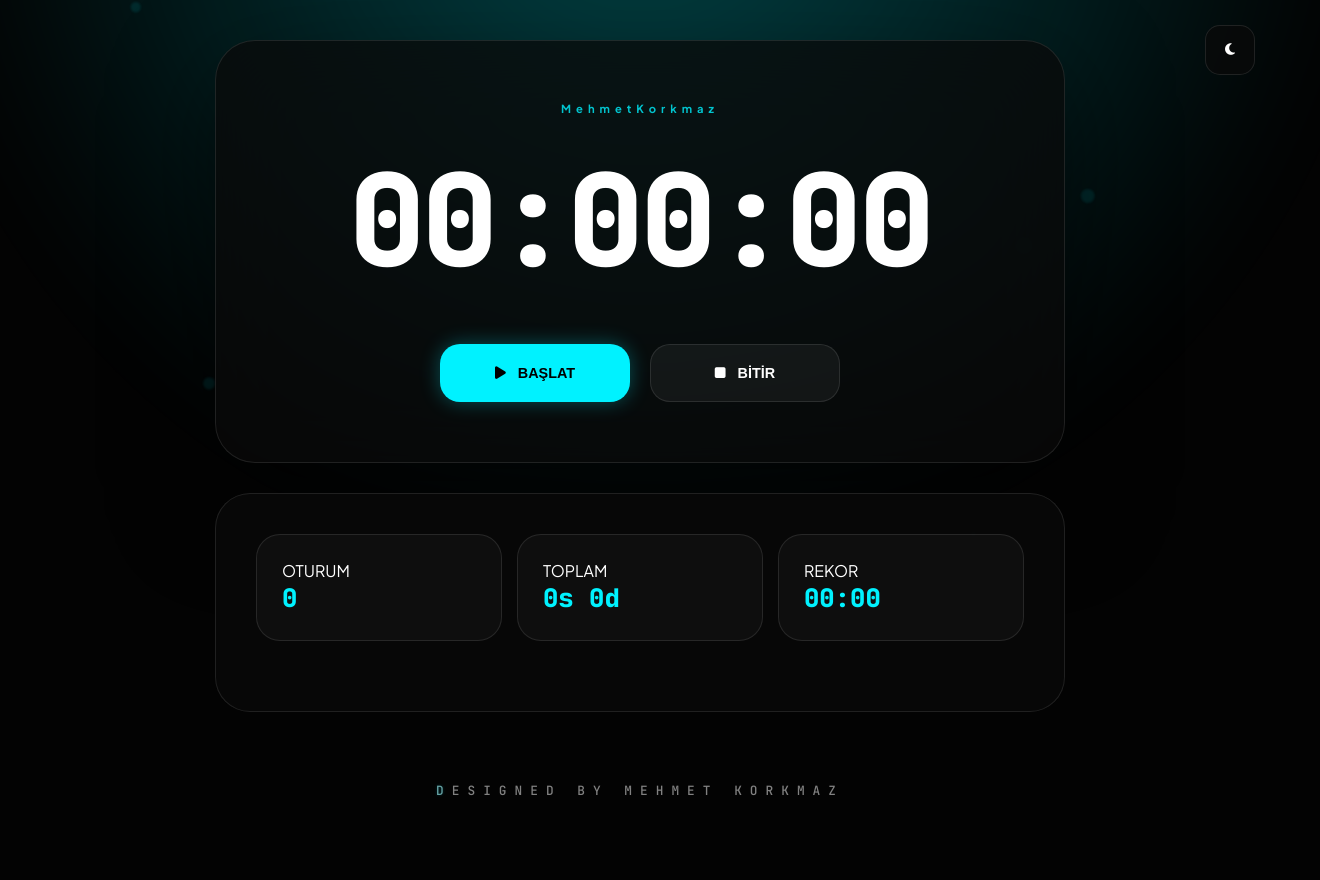
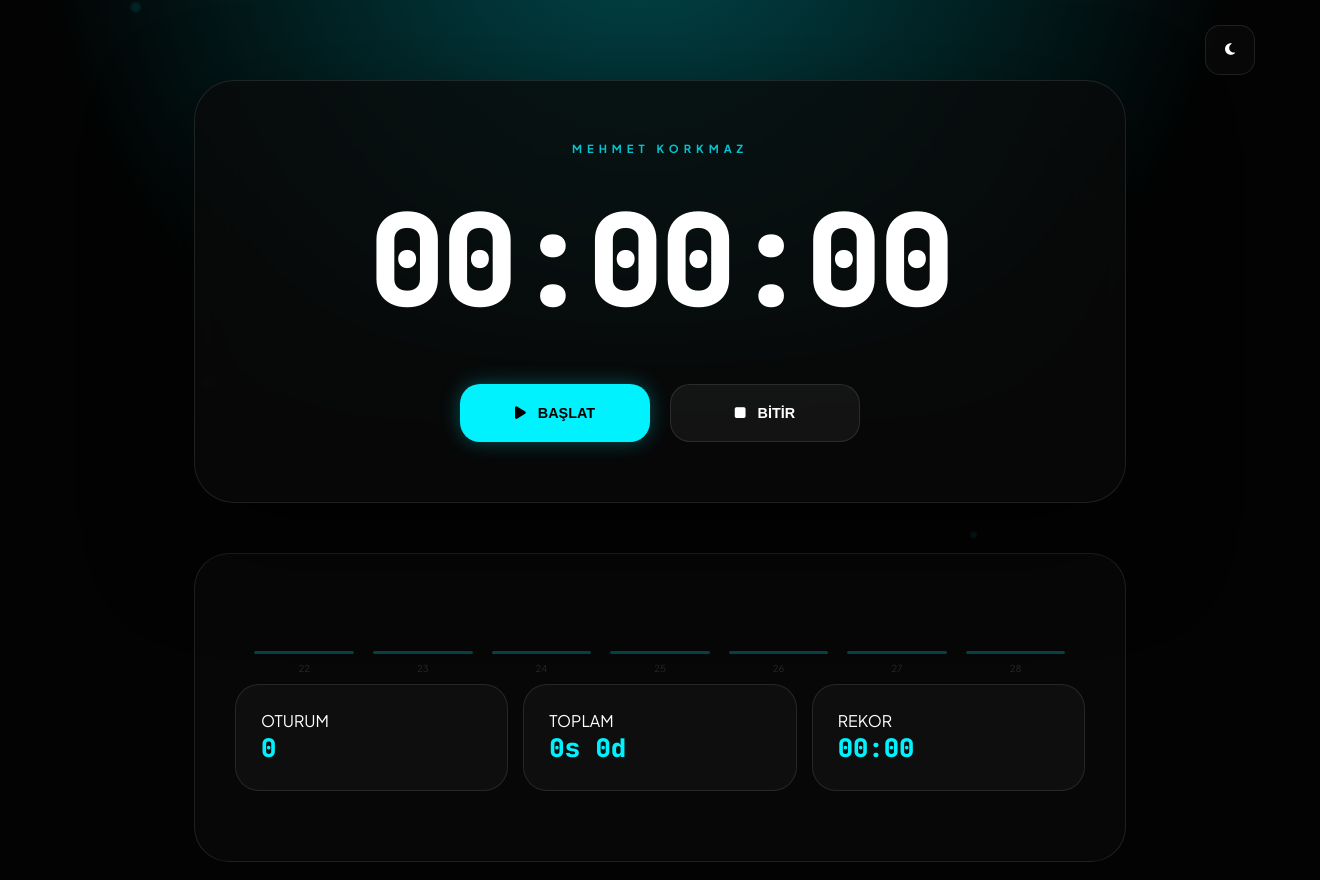
Before and after one commit to mehmetxkrkmz/Krono, a plain HTML site: page index.html in a window 1280 px wide. Shown: the whole page, 1320 px wide, since content can reach past the window. Before the commit the page ends 859 px from the top, so only its background shows below. Drawn offline with Linux system fonts and the light colour scheme.

Commit message:
Refactor index.html for improved functionality and design
Updated the HTML structure, styles, and JavaScript functionality for the Elite Study Tracker application, including enhancements to the timer and data display features.

```diff
--- a/index.html
+++ b/index.html
@@ -31,32 +31,45 @@
             --border: rgba(0, 0, 0, 0.08);
         }
 
-        html, body { overflow-x: hidden; width: 100%; position: relative; }
-        * { margin: 0; padding: 0; box-sizing: border-box; transition: background 0.4s, color 0.4s; }
+        /* Sayfa Başlangıçta Kaymaz */
+        html, body {
+            overflow-x: hidden;
+            width: 100%;
+            height: 100%;
+            margin: 0; padding: 0;
+        }
 
         body {
             background: var(--bg);
             color: var(--text);
             font-family: 'Plus Jakarta Sans', sans-serif;
-            min-height: 100vh;
-            display: flex; flex-direction: column; align-items: center; padding: 40px 20px;
+            display: flex; flex-direction: column; align-items: center;
+            justify-content: flex-start;
+            padding: 40px 20px;
         }
 
-        /* --- ÜST AYDINLATMA --- */
-        .cosmic-glow {
+        /* Üst Aydınlatma */
+        .cosmic-glow-top {
             position: fixed; top: -15%; left: 50%; transform: translateX(-50%);
-            width: 140%; height: 70%;
+            width: 140%; height: 60%;
             background: radial-gradient(circle at 50% 0%, var(--accent-glow) 0%, transparent 60%);
             z-index: -2; pointer-events: none;
-            animation: breathe-glow 6s ease-in-out infinite alternate;
+            transition: opacity 1s ease;
         }
 
-        @keyframes breathe-glow {
-            0% { opacity: 0.4; transform: translateX(-50%) scale(1); filter: blur(40px); }
-            100% { opacity: 1; transform: translateX(-50%) scale(1.15); filter: blur(60px); }
+        /* Alt Aydınlatma (Sadece Çalışırken) */
+        .cosmic-glow-bottom {
+            position: fixed; bottom: -15%; left: 50%; transform: translateX(-50%);
+            width: 140%; height: 60%;
+            background: radial-gradient(circle at 50% 100%, var(--accent-glow) 0%, transparent 60%);
+            z-index: -2; pointer-events: none;
+            opacity: 0;
+            transition: opacity 1s ease;
         }
 
-        /* --- PARÇACIKLAR --- */
+        body.running-timer .cosmic-glow-bottom { opacity: 1; }
+        body.running-timer .data-explorer, body.running-timer .signature { opacity: 0; pointer-events: none; }
+
         .particles-container {
             position: fixed; top: 0; left: 0; width: 100%; height: 100%;
             z-index: -1; pointer-events: none;
@@ -75,7 +88,7 @@
             100% { transform: translate(-20px, -100vh) scale(1); }
         }
 
-        /* --- ANA KONTEYNER VE KRONOMETRE --- */
+        /* Orijinal Geniş Konteyner */
         .glass-container {
             background: var(--card);
             backdrop-filter: var(--glass);
@@ -85,13 +98,23 @@
             width: 100%; max-width: 850px;
             text-align: center;
             box-shadow: 0 40px 100px rgba(0,0,0,0.5);
-            margin-bottom: 30px;
+            margin-bottom: 50px;
+            margin-top: 5vh;
             position: relative;
+            z-index: 10;
         }
 
         .timer-box {
             position: relative; display: inline-block; padding: 10px 40px;
             border-radius: 30px; transition: 0.5s;
+        }
+
+        /* Orijinal Büyük Font */
+        .timer-val {
+            font-family: 'JetBrains Mono', monospace;
+            font-size: clamp(3.5rem, 16vw, 8rem);
+            font-weight: 800; letter-spacing: -4px;
+            position: relative; z-index: 5;
         }
 
         .running .timer-box::after {
@@ -109,14 +132,6 @@
             100% { background-position: 200% 0; }
         }
 
-        .timer-val {
-            font-family: 'JetBrains Mono', monospace;
-            font-size: clamp(3.5rem, 16vw, 8rem);
-            font-weight: 800; letter-spacing: -4px;
-            position: relative; z-index: 5;
-        }
-
-        /* --- BUTONLAR --- */
         .btn-group { display: flex; justify-content: center; gap: 20px; margin-top: 30px; flex-wrap: wrap; }
         .btn {
             padding: 20px 45px; border-radius: 20px; border: none;
@@ -128,27 +143,40 @@
         .btn-finish { background: rgba(255, 255, 255, 0.05); color: var(--text); border: 1px solid var(--border); }
         .btn-finish:not(:disabled):hover { background: var(--danger); color: white; }
 
-        /* --- VERİ PANELİ --- */
+        /* Veri Paneli */
         .data-explorer {
             width: 100%; max-width: 850px;
             background: var(--card); border-radius: 35px;
             padding: 40px; border: 1px solid var(--border);
             backdrop-filter: var(--glass);
+            transition: opacity 0.8s ease;
         }
+
+        .weekly-chart {
+            display: flex; align-items: flex-end; justify-content: space-around;
+            height: 60px; margin-bottom: 30px; padding: 0 10px;
+        }
+        .chart-bar {
+            width: 12%; background: var(--accent); border-radius: 6px;
+            opacity: 0.25; position: relative; transition: 0.4s;
+        }
+        .chart-bar:hover { opacity: 0.8; }
+        .chart-bar::after {
+            content: attr(data-day); position: absolute; bottom: -20px;
+            left: 50%; transform: translateX(-50%); font-size: 0.6rem; color: var(--dim);
+        }
+
         .stats-grid { display: grid; grid-template-columns: repeat(3, 1fr); gap: 15px; margin-bottom: 30px; }
         .stat-card { background: rgba(255, 255, 255, 0.03); padding: 25px; border-radius: 24px; border: 1px solid var(--border); }
         .stat-card b { display: block; font-size: 1.6rem; color: var(--accent); font-family: 'JetBrains Mono'; }
 
-        /* --- İMZA EFEKTİ (SADE VE ŞIK) --- */
         .signature {
             margin-top: 50px; padding: 20px 40px;
             font-family: 'JetBrains Mono', monospace; font-size: 0.8rem;
             letter-spacing: 8px; color: var(--dim); text-align: center;
+            transition: opacity 0.8s ease;
         }
-        .sig-letter {
-            display: inline-block;
-            transition: color 0.6s ease, text-shadow 0.6s ease;
-        }
+        .sig-letter { display: inline-block; transition: 0.6s ease; }
 
         .theme-switch {
             position: fixed; top: 25px; right: 25px; width: 50px; height: 50px;
@@ -159,17 +187,18 @@
         @media (max-width: 650px) { .stats-grid { grid-template-columns: 1fr; } .btn { width: 100%; } }
     </style>
 </head>
-<body>
+<body id="mainBody">
 
     <button class="theme-switch" onclick="toggleTheme()">
         <i id="themeIcon" class="fas fa-moon"></i>
     </button>
 
-    <div class="cosmic-glow"></div>
+    <div class="cosmic-glow-top"></div>
+    <div class="cosmic-glow-bottom"></div>
     <div id="particles" class="particles-container"></div>
 
     <div class="glass-container" id="timerContainer">
-        <div style="letter-spacing: 5px; font-weight: 700; font-size: 0.7rem; color: var(--accent); margin-bottom: 10px; opacity: 0.8;">MehmetKorkmaz</div>
+        <div style="letter-spacing: 5px; font-weight: 700; font-size: 0.7rem; color: var(--accent); margin-bottom: 10px; opacity: 0.8;">MEHMET KORKMAZ</div>
         <div class="timer-box">
             <div class="timer-val" id="timer">00:00:00</div>
         </div>
@@ -183,7 +212,8 @@
         </div>
     </div>
 
-    <div class="data-explorer">
+    <div class="data-explorer" id="dataExplorer">
+        <div class="weekly-chart" id="weeklyBars"></div>
         <div class="stats-grid">
             <div class="stat-card"><span>OTURUM</span><b id="totalSessions">0</b></div>
             <div class="stat-card"><span>TOPLAM</span><b id="totalTime">0s 0d</b></div>
@@ -247,9 +277,12 @@
     function toggleTimer() {
         const btn = document.getElementById('mainBtn');
         const container = document.getElementById('timerContainer');
+        const body = document.getElementById('mainBody');
+
         if (!isRunning) {
             isRunning = true;
             container.classList.add('running');
+            body.classList.add('running-timer');
             startTime = Date.now() - elapsedTime;
             timerInterval = setInterval(() => {
                 elapsedTime = Date.now() - startTime;
@@ -260,6 +293,7 @@
         } else {
             isRunning = false;
             container.classList.remove('running');
+            body.classList.remove('running-timer');
             clearInterval(timerInterval);
             btn.innerHTML = '<i class="fas fa-play"></i> Devam Et';
         }
@@ -284,7 +318,11 @@
         localStorage.setItem('study_db_pro', JSON.stringify(db));
         elapsedTime = 0;
         document.getElementById('timer').textContent = "00:00:00";
-        document.getElementById('timerContainer').classList.remove('running');
+
+        // Bitirince kaydırmayı aç ve verileri göster
+        document.documentElement.style.overflowY = "auto";
+        document.body.style.height = "auto";
+
         resetUI();
         renderData();
     }
@@ -294,16 +332,32 @@
         isRunning = false;
         document.getElementById('mainBtn').innerHTML = '<i class="fas fa-play"></i> Başlat';
         document.getElementById('finishBtn').disabled = true;
+        document.getElementById('mainBody').classList.remove('running-timer');
     }
 
     function renderData() {
         const db = JSON.parse(localStorage.getItem('study_db_pro') || '[]');
         const tableBody = document.getElementById('dataTable');
+
         document.getElementById('totalSessions').textContent = db.length;
         const totalMs = db.reduce((acc, curr) => acc + curr.durationMs, 0);
         document.getElementById('totalTime').textContent = Math.floor(totalMs/3600000) + "s " + Math.floor((totalMs%3600000)/60000) + "d";
         const maxMs = db.length > 0 ? Math.max(...db.map(o => o.durationMs)) : 0;
         document.getElementById('maxSession').textContent = formatTime(maxMs).substring(0,5);
+
+        // Haftalık Grafik (Son 7 gün)
+        const weeklyBars = document.getElementById('weeklyBars');
+        const last7Days = [...Array(7)].map((_, i) => {
+            const d = new Date();
+            d.setDate(d.getDate() - i);
+            return d.toLocaleDateString('tr-TR');
+        }).reverse();
+
+        weeklyBars.innerHTML = last7Days.map(date => {
+            const dayTotal = db.filter(item => item.date === date).reduce((a, b) => a + b.durationMs, 0);
+            const height = Math.min((dayTotal / (4 * 3600000)) * 100, 100); // 4 saat %100 kabul edilir
+            return `<div class="chart-bar" style="height:${height || 5}%" data-day="${date.split('.')[0]}"></div>`;
+        }).join('');
 
         tableBody.innerHTML = db.slice().reverse().map(item => `
             <tr>
@@ -342,5 +396,4 @@
 </script>
 
 </body>
-
 </html>
```
